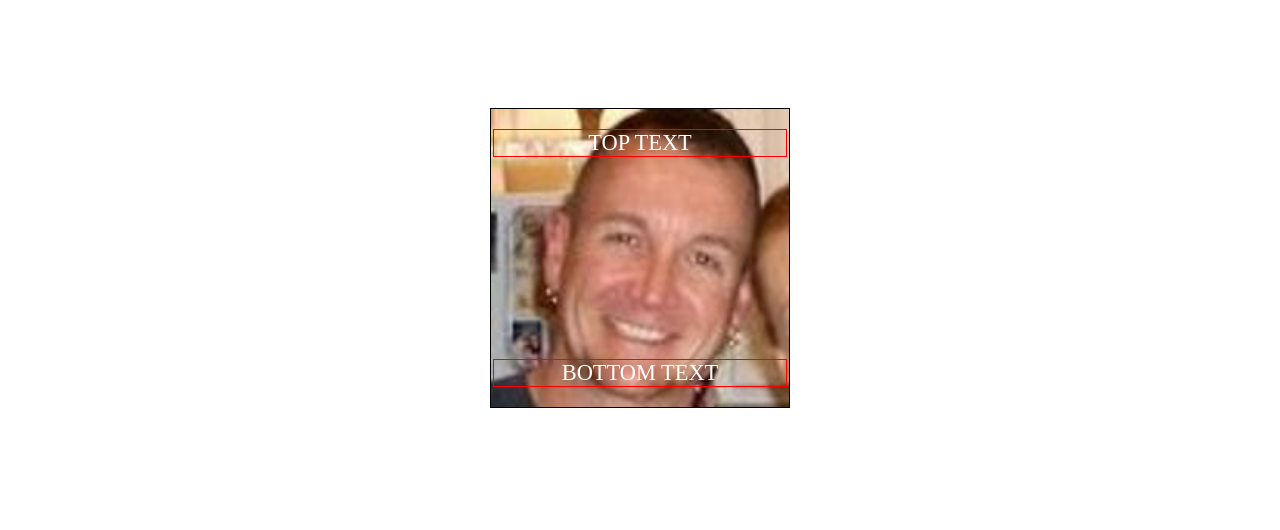
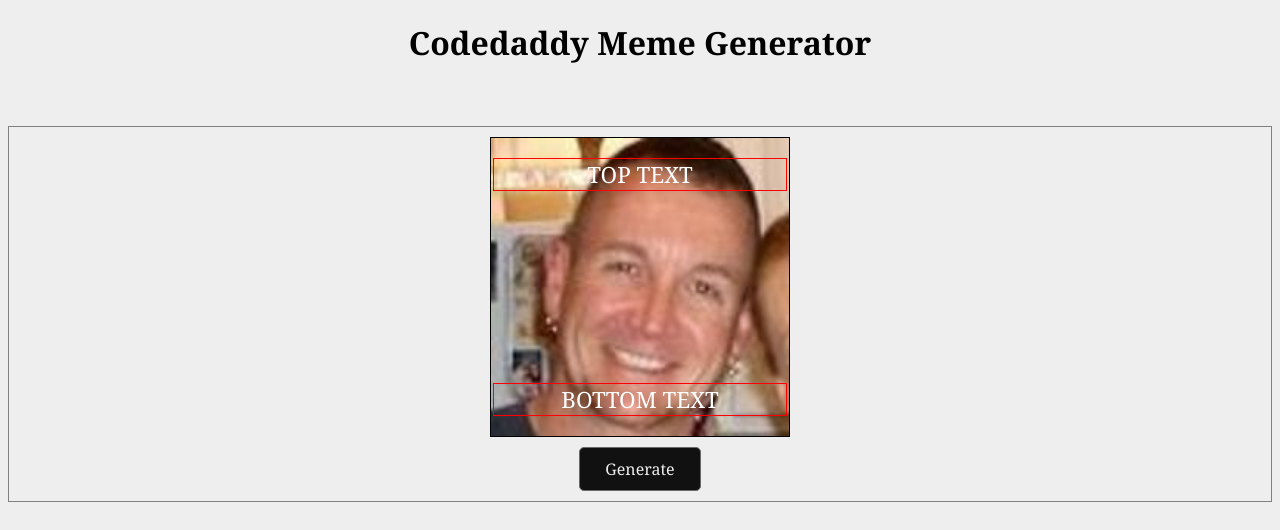
Before and after one commit to spikeburton/codedaddy-meme-generator, a plain HTML site: page index.html in a window 1280 px wide. Drawn offline with Linux system fonts and the light colour scheme.

Commit message:
finish basic styling

```diff
--- a/css/style.css
+++ b/css/style.css
@@ -1,8 +1,25 @@
+body {
+  background: #eee;
+}
+
+h1 {
+  text-align: center;
+  font-family: Georgia, 'Times New Roman', Times, serif;
+}
+
 .container {
+  position: relative;
+  top: 40px;
+  width: auto;
+  border: 1px solid gray;
+  /* overflow: auto; */
+}
+
+.meme-card {
   margin: 0 auto;
   padding: 2px;
   position: relative;
-  top: 100px;
+  top: 10px;
   width: 300px;
   height: 300px;
   border: 1px solid black;
@@ -10,7 +27,6 @@
   background-repeat: no-repeat;
   background-size: cover;
   box-sizing: border-box;
-  /* overflow: auto; */
 }
 
 .meme-text {
@@ -19,6 +35,7 @@
   display: inline-block;
   width: 98%;
   color: white;
+  font-family: Georgia, 'Times New Roman', Times, serif;
   text-align: center;
   text-transform: uppercase;
   font-size: 1.4em;
@@ -32,3 +49,18 @@
 #bottom-text {
   bottom: 20px;
 }
+
+#generate {
+  margin: 20px auto 10px;
+  padding: 10px;
+  position: relative;
+  display: block;
+  width: 100px;
+  font-family: Georgia, 'Times New Roman', Times, serif;
+  text-align: center;
+  text-decoration: none;
+  color: #eee;
+  background-color: #111;
+  border: 1px solid dimgray;
+  border-radius: 5px;
+}
--- a/index.html
+++ b/index.html
@@ -8,9 +8,15 @@
   <title>Codedaddy Meme Generator</title>
 </head>
 <body>
+  <h1>Codedaddy Meme Generator</h1>
   <div class="container">
-    <span id="top-text" class="meme-text">Top Text</span>
-    <span id="bottom-text" class="meme-text">Bottom Text</span>
+    <div class="meme-card">
+      <div id="top-text" class="meme-text">Top Text</div>
+      <div id="bottom-text" class="meme-text">Bottom Text</div>
+    </div>
+    <a id="generate" href="javascript:generate()">Generate</a>
   </div>
+
+  <script src="js/index.js"></script>
 </body>
 </html>
--- a/js/index.js
+++ b/js/index.js
@@ -0,0 +1,3 @@
+function generate() {
+  window.alert("button clicked!");
+}
```
